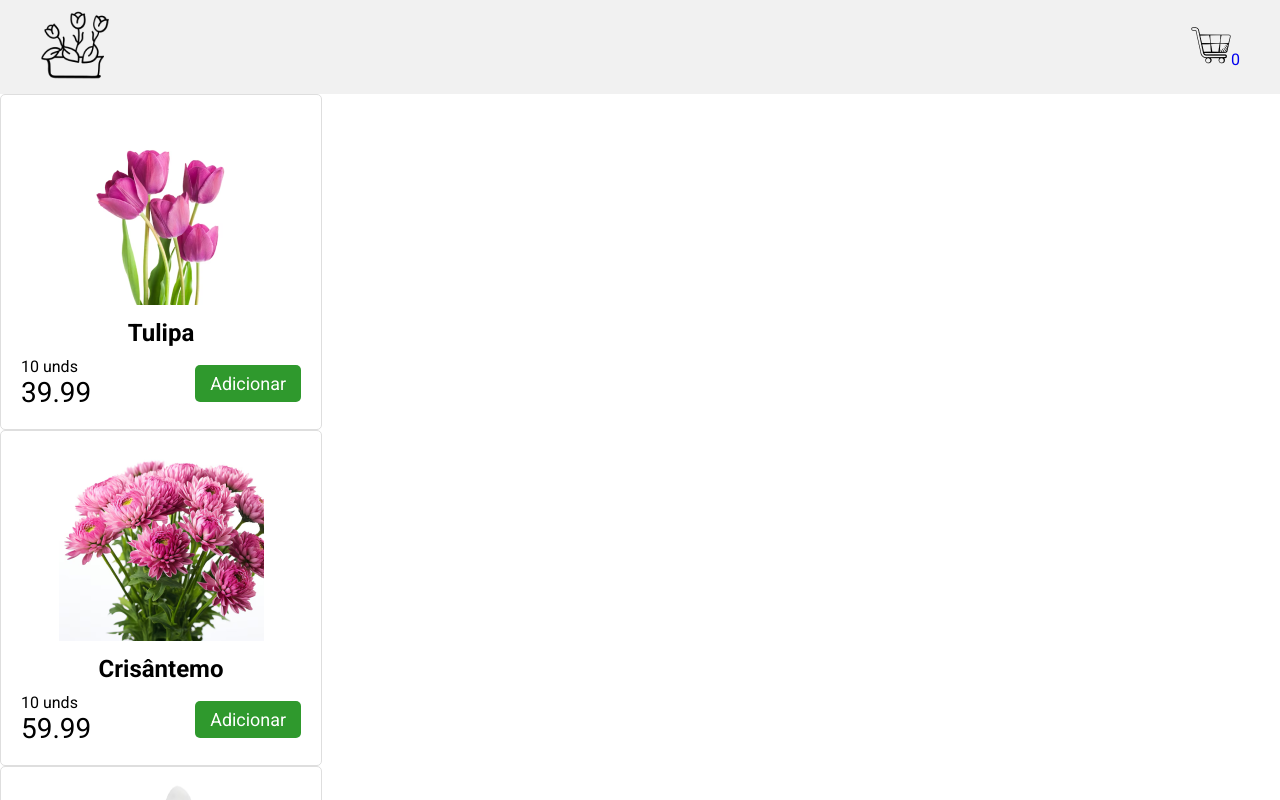
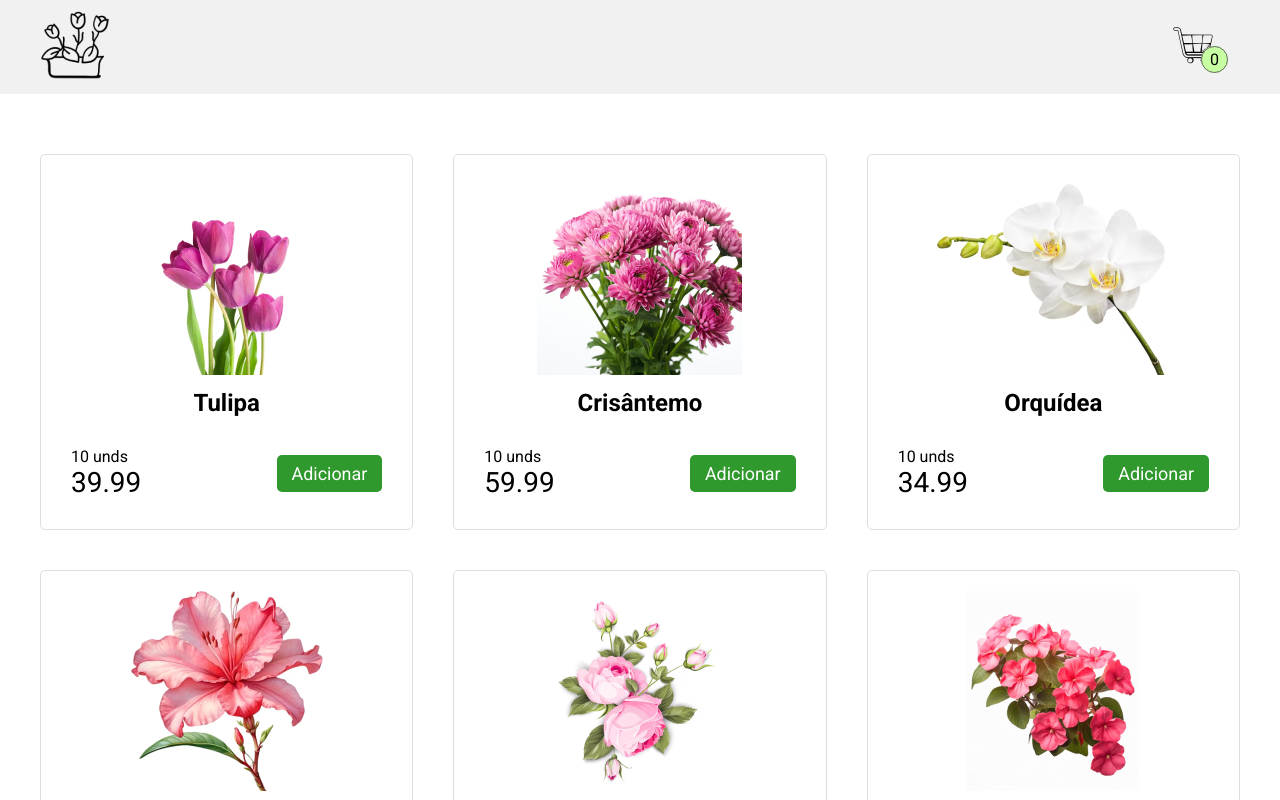
Before and after one commit to TomazdaCosta/Floricultura, a React (Vite) app in the folder floricultura/: page / in a window 1280 px wide. Shown: the top 800 px of the page. Built offline with nearby package versions, Linux system fonts and the light colour scheme.

Commit message:
Criada a estilização dos produtos na tela inicial

```diff
--- a/floricultura/src/components/card/Card.module.css
+++ b/floricultura/src/components/card/Card.module.css
@@ -1,9 +1,9 @@
 .card {
   border: 1px solid #DEDEDE;
   display: grid;
-  max-width: 300px;
+  max-width: 350px;
   border-radius: 5px;
-  padding: 10px;
+  padding: 20px;
 }
 
 .imgTitulo {
@@ -14,6 +14,7 @@
 .imgTitulo h3 {
   font-size: 1.5rem;
   margin-top: 10px;
+  margin-bottom: 20px;
 }
 
 .precoQuantidade {
--- a/floricultura/src/components/header/Header.jsx
+++ b/floricultura/src/components/header/Header.jsx
@@ -19,7 +19,7 @@ export default function Header() {
         <div>
           <Link to='carrinho'>
             <img src={carrinho} />
-            <span>{quantidadeCarrinho}</span>
+            <span className={styles.quantidadeCarrinho}>{quantidadeCarrinho}</span>
           </Link>
         </div>
       </div>
--- a/floricultura/src/components/header/Header.module.css
+++ b/floricultura/src/components/header/Header.module.css
@@ -10,3 +10,13 @@
 .headerBg {
   background-color: #F1F1F1;
 }
+
+.quantidadeCarrinho {
+  background-color: #c7ffa3;
+  color: #000;
+  border: 1px solid #666666;
+  padding: 3px 8px;
+  border-radius: 50%;
+  position: relative;
+  right: 12px;
+}
--- a/floricultura/src/pages/products/Products.jsx
+++ b/floricultura/src/pages/products/Products.jsx
@@ -1,16 +1,17 @@
 import { useContext } from 'react'
 import Card from '../../components/card/Card.jsx'
 import { Context } from '../../contexts/Context.jsx'
+import styles from './Products.module.css'
 
 export default function Products() {
   const { produtos } = useContext(Context)
   return (
-    <>
+    <main className={styles.container}>
       {produtos.map(produto => {
         return (
           <Card key={produto.id} {...produto} />
         )
       })}
-    </>
+    </main>
   )
 }
--- /dev/null
+++ b/floricultura/src/pages/products/Products.module.css
@@ -0,0 +1,7 @@
+.container {
+  margin: 60px auto;
+  max-width: 1200px;
+  display: grid;
+  grid-template-columns: repeat(3, 1fr);
+  gap: 40px;
+}
```
